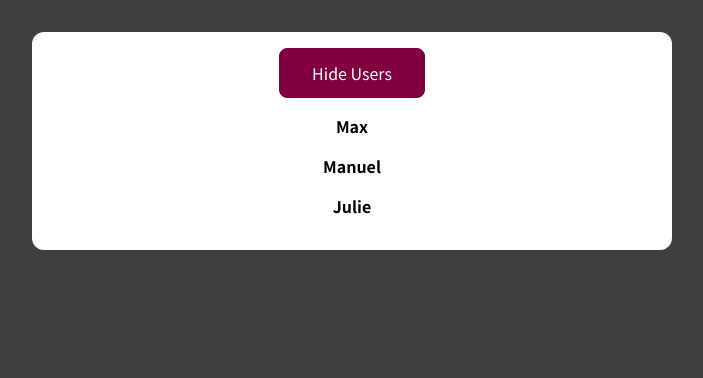
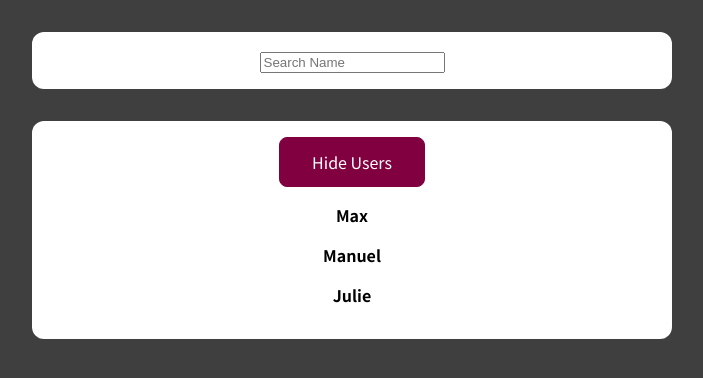
Before and after one commit to Harish1651999/user-app, a React (Create React App) app: page / in a window 1280 px wide. Shown: the top 378 px of the page, without its empty margins (288-991 px from the left). Built offline with nearby package versions, Linux system fonts and the light colour scheme.

Commit message:
add search filter.

```diff
--- a/src/App.js
+++ b/src/App.js
@@ -1,9 +1,9 @@
-import Users from "./components/Users";
+import UserFinder from "./components/UserFinder";
 
 function App() {
   return (
     <div>
-      <Users />
+      <UserFinder />
     </div>
   );
 }
--- a/src/components/UserFinder.js
+++ b/src/components/UserFinder.js
@@ -1,6 +1,12 @@
 import { Fragment, useState, useEffect } from "react";
+import Users from "./Users";
+import classes from "./UserFinder.module.css";
 
-import Users from "./Users";
+const DUMMY_USERS = [
+  { id: "u1", name: "Max" },
+  { id: "u2", name: "Manuel" },
+  { id: "u3", name: "Julie" },
+];
 
 const UserFinder = () => {
   const [filteredUsers, setFilteredUsers] = useState(DUMMY_USERS);
@@ -18,7 +24,13 @@ const UserFinder = () => {
 
   return (
     <Fragment>
-      <input type="search" onChange={searchChangeHandler} />
+      <div className={classes.finder}>
+        <input
+          type="search"
+          placeholder="Search Name"
+          onChange={searchChangeHandler}
+        />
+      </div>
       <Users users={filteredUsers} />
     </Fragment>
   );
--- a/src/components/users.js
+++ b/src/components/users.js
@@ -1,12 +1,6 @@
 import React, { Component, useState } from "react";
 import classes from "./users.module.css";
 import User from "./User";
-
-const DUMMY_USERS = [
-  { id: "u1", name: "Max" },
-  { id: "u2", name: "Manuel" },
-  { id: "u3", name: "Julie" },
-];
 
 class Users extends Component {
   constructor() {
@@ -26,7 +20,7 @@ class Users extends Component {
   render() {
     const userslist = (
       <ul>
-        {DUMMY_USERS.map((user) => (
+        {this.props.users.map((user) => (
           <User key={user.id} name={user.name} />
         ))}
       </ul>
```
